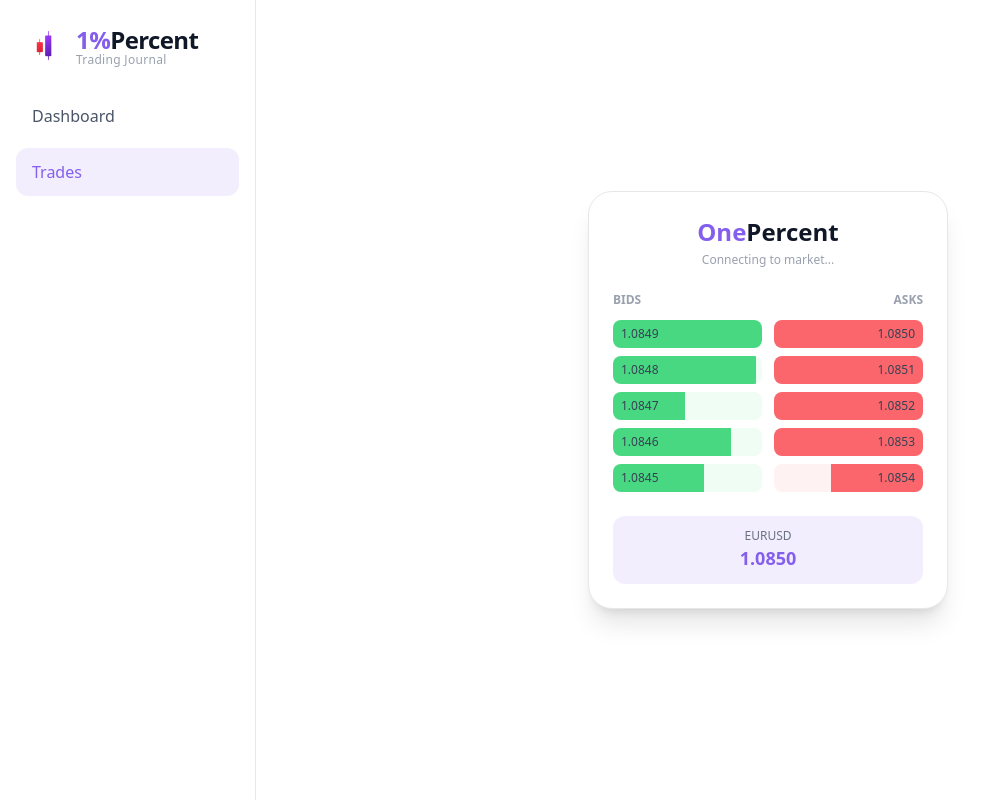
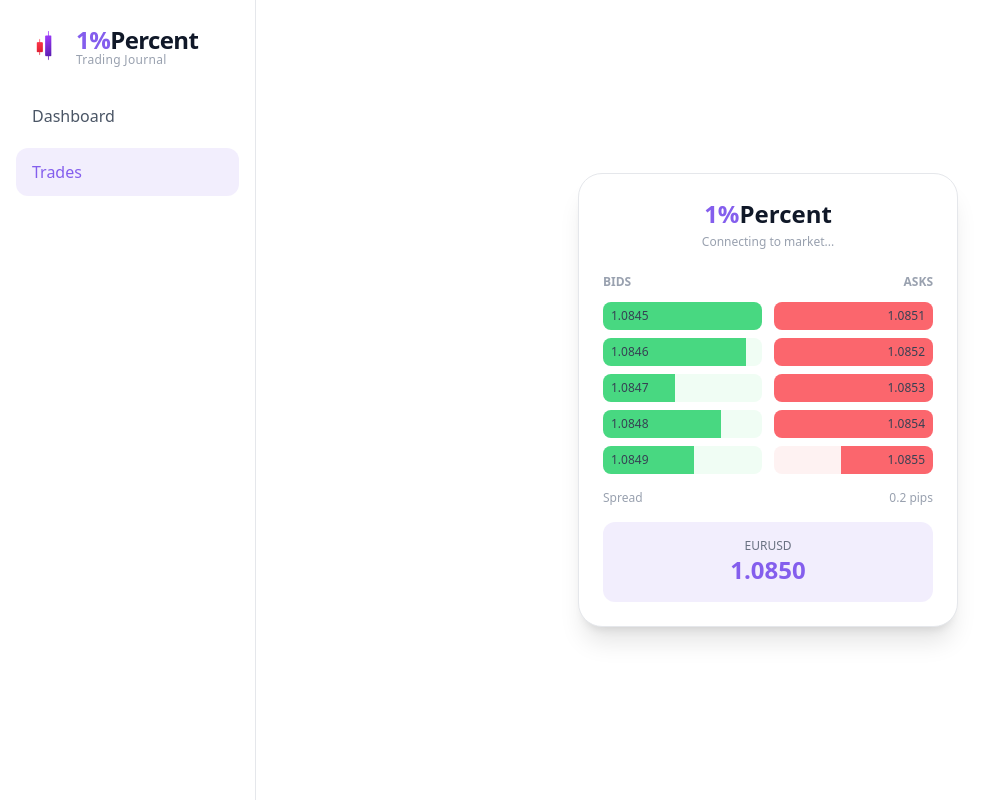
Before and after one commit to kab0o0m/Tradingcrm, a Next.js app: page /trades in a window 1280 px wide. Shown: the whole page, without its empty margins (0-1005 px from the left). Built offline with nearby package versions, Linux system fonts and the light colour scheme; no server answers.

Commit message:
added styling to loader

```diff
--- a/components/Loader.tsx
+++ b/components/Loader.tsx
@@ -11,23 +11,44 @@ export default function Loader() {
     220, 180, 140, 100, 60,
   ]);
 
+  const [midPrice, setMidPrice] =
+    useState(1.0850);
+
   useEffect(() => {
     const interval = setInterval(() => {
       setBids(
-        Array.from({ length: 5 }, () =>
+        Array.from(
+          { length: 5 },
+          () =>
             Math.floor(
-            Math.random() * 180 + 50
+              Math.random() * 180 +
+                50
             )
         )
       );
 
       setAsks(
-        Array.from({ length: 5 }, () =>
+        Array.from(
+          { length: 5 },
+          () =>
             Math.floor(
-            Math.random() * 180 + 50
+              Math.random() * 180 +
+                50
             )
         )
       );
+
+      setMidPrice((prev) => {
+        const move =
+          (Math.random() - 0.5) *
+          0.0003;
+
+        return Number(
+          (
+            prev + move
+          ).toFixed(4)
+        );
+      });
     }, 400);
 
     return () =>
@@ -38,7 +59,7 @@ export default function Loader() {
     <div className="flex h-screen items-center justify-center bg-white">
       <div
         className="
-        w-[360px]
+        w-[380px]
         rounded-3xl
         border
         border-gray-200
@@ -52,8 +73,9 @@ export default function Loader() {
         <div className="mb-6 text-center">
           <h1 className="text-2xl font-bold">
             <span className="text-[#845eed]">
-              One
+              1%
             </span>
+
             <span className="text-gray-900">
               Percent
             </span>
@@ -66,7 +88,17 @@ export default function Loader() {
 
         {/* Header */}
 
-        <div className="mb-3 flex justify-between text-xs font-semibold uppercase text-gray-400">
+        <div
+          className="
+          mb-3
+          flex
+          justify-between
+          text-xs
+          font-semibold
+          uppercase
+          text-gray-400
+          "
+        >
           <span>Bids</span>
           <span>Asks</span>
         </div>
@@ -74,14 +106,27 @@ export default function Loader() {
         {/* Order Book */}
 
         <div className="space-y-2">
-          {bids.map((bid, index) => (
+          {bids.map(
+            (bid, index) => (
               <div
                 key={index}
-              className="grid grid-cols-2 gap-3"
+                className="
+                grid
+                grid-cols-2
+                gap-3
+                "
               >
                 {/* Bid */}
 
-              <div className="relative h-7 overflow-hidden rounded-lg bg-green-50">
+                <div
+                  className="
+                  relative
+                  h-7
+                  overflow-hidden
+                  rounded-lg
+                  bg-green-50
+                  "
+                >
                   <div
                     className="
                     absolute
@@ -107,15 +152,25 @@ export default function Loader() {
                     "
                   >
                     {(
-                    1.0849 -
-                    index * 0.0001
+                      midPrice -
+                      (5 -
+                        index) *
+                        0.0001
                     ).toFixed(4)}
                   </span>
                 </div>
 
                 {/* Ask */}
 
-              <div className="relative h-7 overflow-hidden rounded-lg bg-red-50">
+                <div
+                  className="
+                  relative
+                  h-7
+                  overflow-hidden
+                  rounded-lg
+                  bg-red-50
+                  "
+                >
                   <div
                     className="
                     absolute
@@ -143,23 +198,42 @@ export default function Loader() {
                     "
                   >
                     {(
-                    1.0850 +
-                    index * 0.0001
+                      midPrice +
+                      (index +
+                        1) *
+                        0.0001
                     ).toFixed(4)}
                   </span>
                 </div>
               </div>
-          ))}
+            )
+          )}
+        </div>
+
+        {/* Spread */}
+
+        <div
+          className="
+          mt-4
+          flex
+          items-center
+          justify-between
+          text-xs
+          text-gray-400
+          "
+        >
+          <span>Spread</span>
+          <span>0.2 pips</span>
         </div>
 
         {/* Mid Price */}
 
         <div
           className="
-          mt-6
+          mt-4
           rounded-xl
           bg-[#845eed]/10
-          py-3
+          py-4
           text-center
           "
         >
@@ -169,12 +243,12 @@ export default function Loader() {
 
           <p
             className="
-            text-lg
+            text-2xl
             font-bold
             text-[#845eed]
             "
           >
-            1.0850
+            {midPrice.toFixed(4)}
           </p>
         </div>
       </div>
```
Lines whose indentation alone changed are shown as unchanged.
